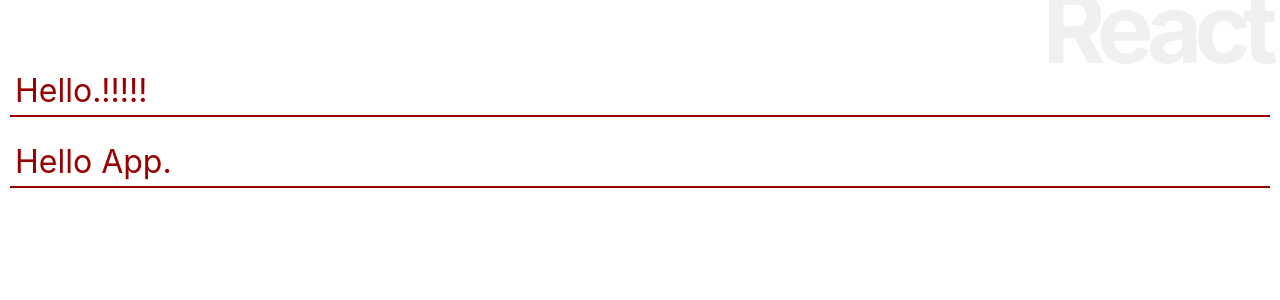
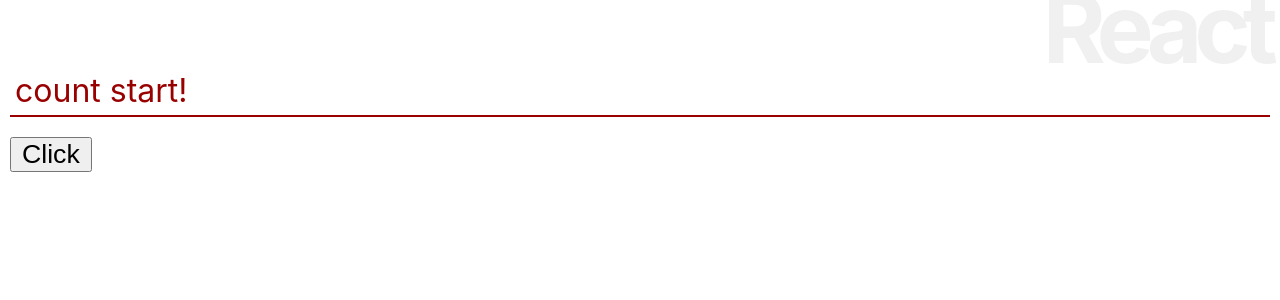
Before and after one commit to naoki1026/reactjs_nextjs, a React (Create React App) app in the folder react_app/: page / in a window 1280 px wide. Shown: the top 300 px of the page. Built offline with nearby package versions, Linux system fonts and the light colour scheme.

Commit message:
153ページまで

```diff
--- a/react_app/src/App.js
+++ b/react_app/src/App.js
@@ -13,34 +13,34 @@
     padding: "5px",
     borderBottom:"2px solid #900"
   }
-
   btnStyle = {
-    fontSize: '20pt',
-    padding: '0px 10px'
+    fontSize:"20pt",
+    padding:"0px 10px"
   }
-
 
   constructor(props){
     super(props);
     this.state = {
-      msg:'Hello.',
+      counter: 0,
+      msg: 'count start!',
     };
+    this.doAction = this.doAction.bind(this);
+  }
 
-    let timer = setInterval(() => {
-      this.setState((state) => ({
-        msg: state.msg + '!'
-      }));
-    }, 1000);
+  doAction(e){
+    this.setState((state) => ({
+      counter: state.counter + 1,
+      msg: 'count:' + state.counter
+    }));
   }
 
   render(){
     return <div>
       <h1>React</h1>
-      <p style={this.msgStyle}>{this.state.msg}</p>
-      <p style={this.msgStyle}>{this.props.msg}</p>
+      <p　style={this.msgStyle}>{this.state.msg}</p>
+      <button style={this.btnStyle} onClick={this.doAction}>Click</button>
     </div>;
   }
 }
 
-
 export default App;
--- a/react_app/src/index.js
+++ b/react_app/src/index.js
@@ -5,7 +5,7 @@
 import * as serviceWorker from './serviceWorker';
 
 ReactDOM.render(
-  <App msg='Hello App.'/>,　document.getElementById('root')
+  <App />,　document.getElementById('root')
 )
 
 serviceWorker.unregister();
```
